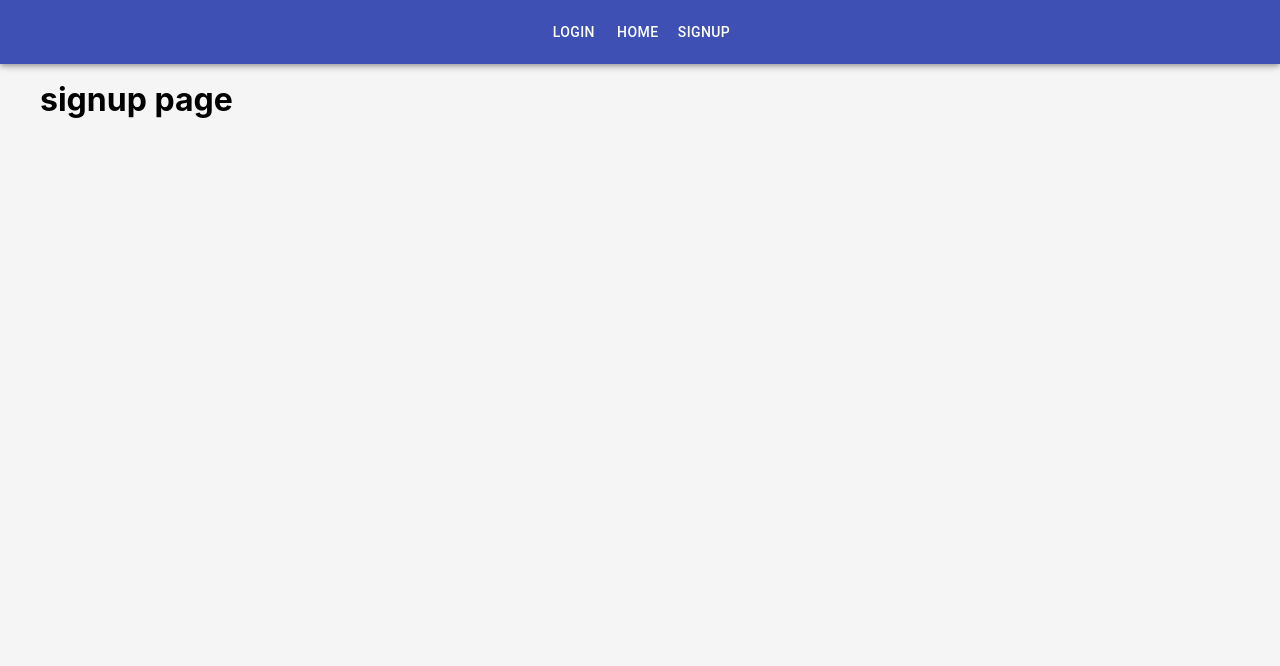
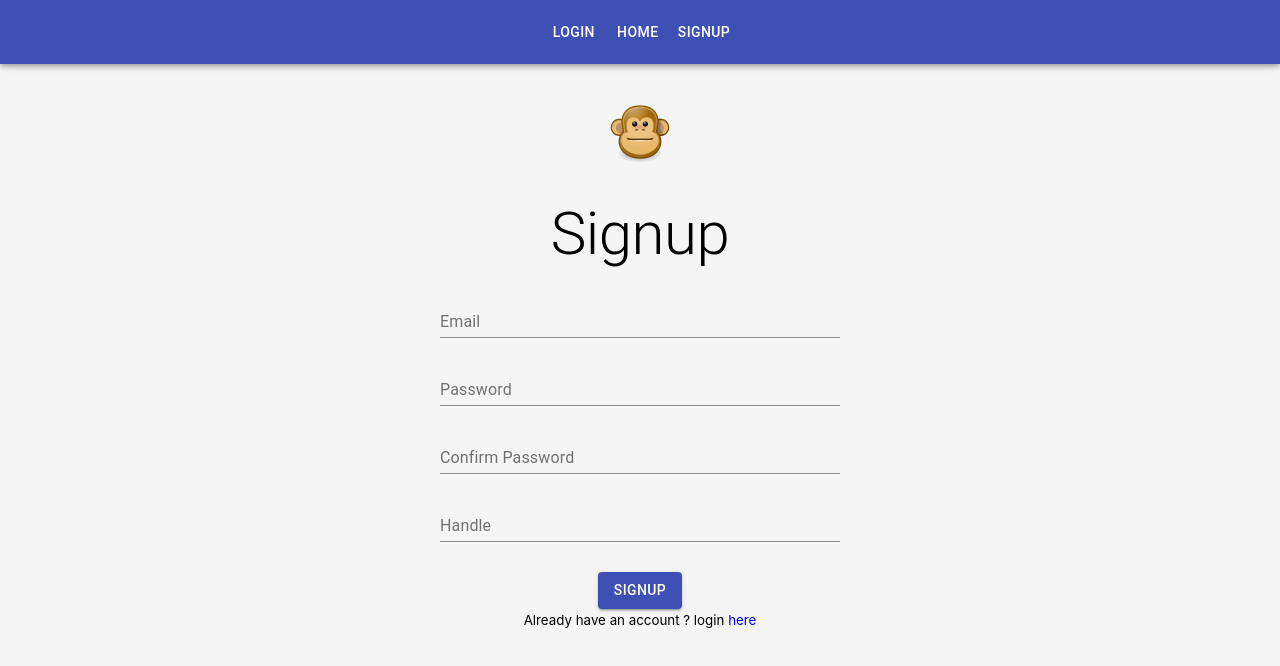
Before and after one commit to AdrianPrzychodzien/social-media-app-client, a React (Create React App) app: page /signup in a window 1280 px wide. Shown: the top 666 px of the page. Built offline with nearby package versions, Linux system fonts and the light colour scheme.

Commit message:
signup form

```diff
--- a/src/App.js
+++ b/src/App.js
@@ -28,6 +28,32 @@ const theme = createMuiTheme({
   },
   typography: {
     useNextVariants: true
+  },
+  styles: {
+    form: {
+      textAlign: 'center'
+    },
+    image: {
+      margin: '20px auto'
+    },
+    pageTitle: {
+      margin: '10px auto'
+    },
+    textField: {
+      margin: '10px auto'
+    },
+    button: {
+      marginTop: 20,
+      position: 'relative'
+    },
+    customError: {
+      color: 'red',
+      fontSize: '0.8rem',
+      marginTop: 10
+    },
+    progress: {
+      position: 'absolute'
+    }
   }
 });
 
--- a/src/pages/login.js
+++ b/src/pages/login.js
@@ -13,32 +13,9 @@ import {
   withStyles
 } from '@material-ui/core'
 
-const styles = {
-  form: {
-    textAlign: 'center'
-  },
-  image: {
-    margin: '20px auto'
-  },
-  pageTitle: {
-    margin: '10px auto'
-  },
-  textField: {
-    margin: '10px auto'
-  },
-  button: {
-    marginTop: 20,
-    position: 'relative'
-  },
-  customError: {
-    color: 'red',
-    fontSize: '0.8rem',
-    marginTop: 10
-  },
-  progress: {
-    position: 'absolute'
-  }
-}
+const styles = (theme) => ({
+  ...theme.styles
+})
 
 class login extends Component {
   constructor() {
@@ -63,6 +40,7 @@ class login extends Component {
     axios.post('/login', userData)
       .then(res => {
         console.log(res.data)
+        localStorage.setItem('FBIdToken', `Bearer ${res.data.token}`)
         this.setState({
           loading: false
         })
--- a/src/pages/signup.js
+++ b/src/pages/signup.js
@@ -1,13 +1,164 @@
 import React, { Component } from 'react'
+import PropTypes from 'prop-types'
+import AppIcon from '../images/icon.png'
+import axios from 'axios'
+import { Link } from 'react-router-dom'
+
+import {
+  Grid,
+  Typography,
+  TextField,
+  Button,
+  CircularProgress,
+  withStyles
+} from '@material-ui/core'
+
+const styles = (theme) => ({
+  ...theme.styles
+})
 
 class signup extends Component {
+  constructor() {
+    super()
+    this.state = {
+      email: '',
+      password: '',
+      confirmPassword: '',
+      handle: '',
+      loading: false,
+      errors: {}
+    }
+  }
+
+  handleSubmit = e => {
+    e.preventDefault()
+    this.setState({
+      loading: true
+    })
+    const newUserData = {
+      email: this.state.email,
+      password: this.state.password,
+      confirmPassword: this.state.confirmPassword,
+      handle: this.state.handle,
+    }
+    axios.post('/signup', newUserData)
+      .then(res => {
+        console.log(res.data)
+        localStorage.setItem('FBIdToken', `Bearer ${res.data.token}`)
+        this.setState({
+          loading: false
+        })
+        this.props.history.push('/')
+      })
+      .catch(err => {
+        this.setState({
+          errors: err.response.data,
+          loading: false
+        })
+      })
+  }
+
+  handleChange = e => {
+    this.setState({
+      [e.target.name]: e.target.value
+    })
+  }
+
   render() {
+    const { classes } = this.props
+    const { errors, loading } = this.state
+
     return (
-      <div>
-        <h1>signup page</h1>
-      </div>
+      <Grid container className={classes.form}>
+        <Grid item sm />
+        <Grid item sm>
+          <img src={AppIcon} alt="monkey" className={classes.image} />
+          <Typography
+            variant="h2"
+            className={classes.pageTitle}
+          >
+            Signup
+            </Typography>
+          <form noValidate onSubmit={this.handleSubmit}>
+            <TextField
+              id="email"
+              name='email'
+              type='email'
+              label='Email'
+              className={classes.textField}
+              helperText={errors.email}
+              error={errors.email ? true : false}
+              value={this.state.email}
+              onChange={this.handleChange}
+              fullWidth
+            />
+            <TextField
+              id="password"
+              name='password'
+              type='password'
+              label='Password'
+              className={classes.textField}
+              helperText={errors.password}
+              error={errors.password ? true : false}
+              value={this.state.password}
+              onChange={this.handleChange}
+              fullWidth
+            />
+            <TextField
+              id="confirmPassword"
+              name='confirmPassword'
+              type='password'
+              label='Confirm Password'
+              className={classes.textField}
+              helperText={errors.confirmPassword}
+              error={errors.confirmPassword ? true : false}
+              value={this.state.confirmPassword}
+              onChange={this.handleChange}
+              fullWidth
+            />
+            <TextField
+              id="handle"
+              name='handle'
+              type='text'
+              label='Handle'
+              className={classes.textField}
+              helperText={errors.handle}
+              error={errors.handle ? true : false}
+              value={this.state.handle}
+              onChange={this.handleChange}
+              fullWidth
+            />
+            {errors.general && (
+              <Typography
+                variant='body2'
+                className={classes.customError}>
+                {errors.general}
+              </Typography>
+            )}
+            <Button
+              type='submit'
+              variant='contained'
+              color='primary'
+              className={classes.button}
+              disabled={loading}
+            >
+              Signup
+              {loading && (
+                <CircularProgress size={30} className={classes.progress} />
+              )}
+            </Button>
+            <br />
+            <small>Already have an account ? login <Link to='/login'>here</Link></small>
+          </form>
+        </Grid>
+        <Grid item sm />
+      </Grid>
     )
   }
 }
 
-export default signup
+signup.propTypes = {
+  classes: PropTypes.object.isRequired
+}
+
+export default withStyles(styles)(signup)
```
